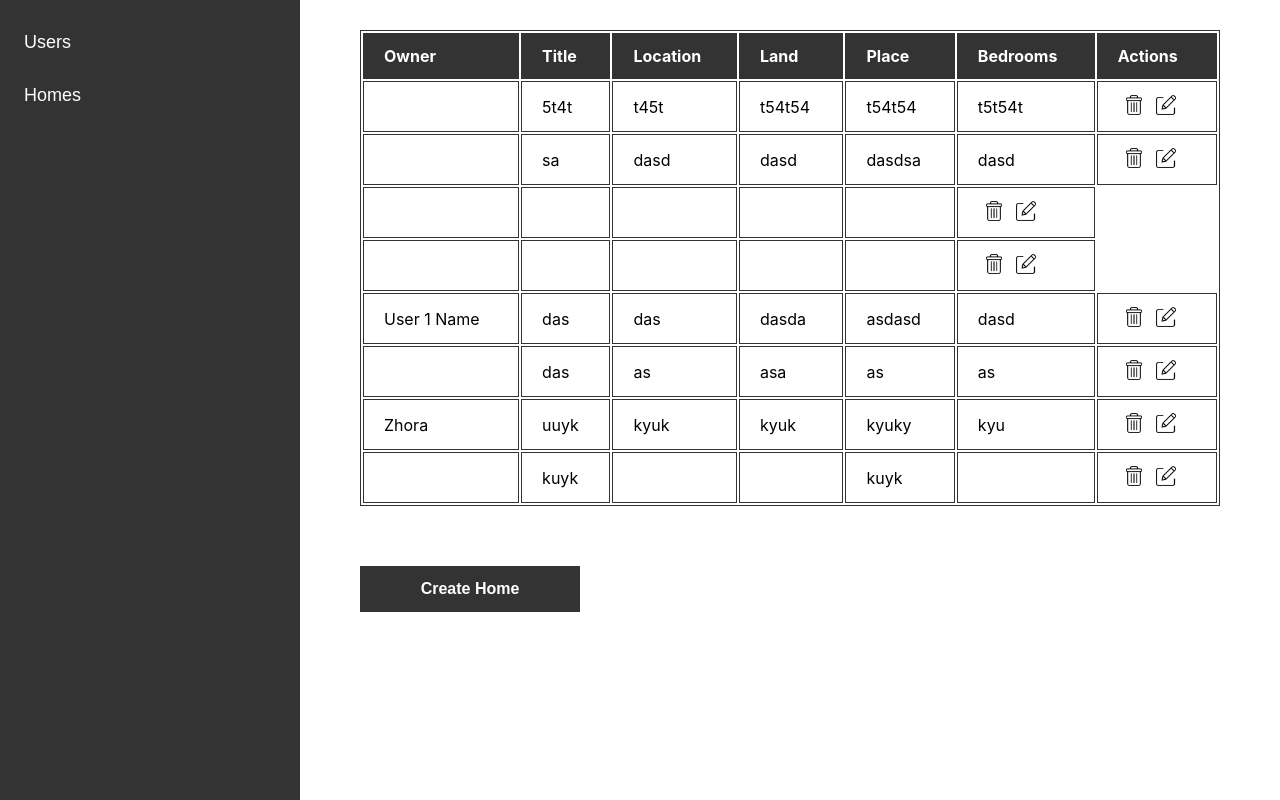
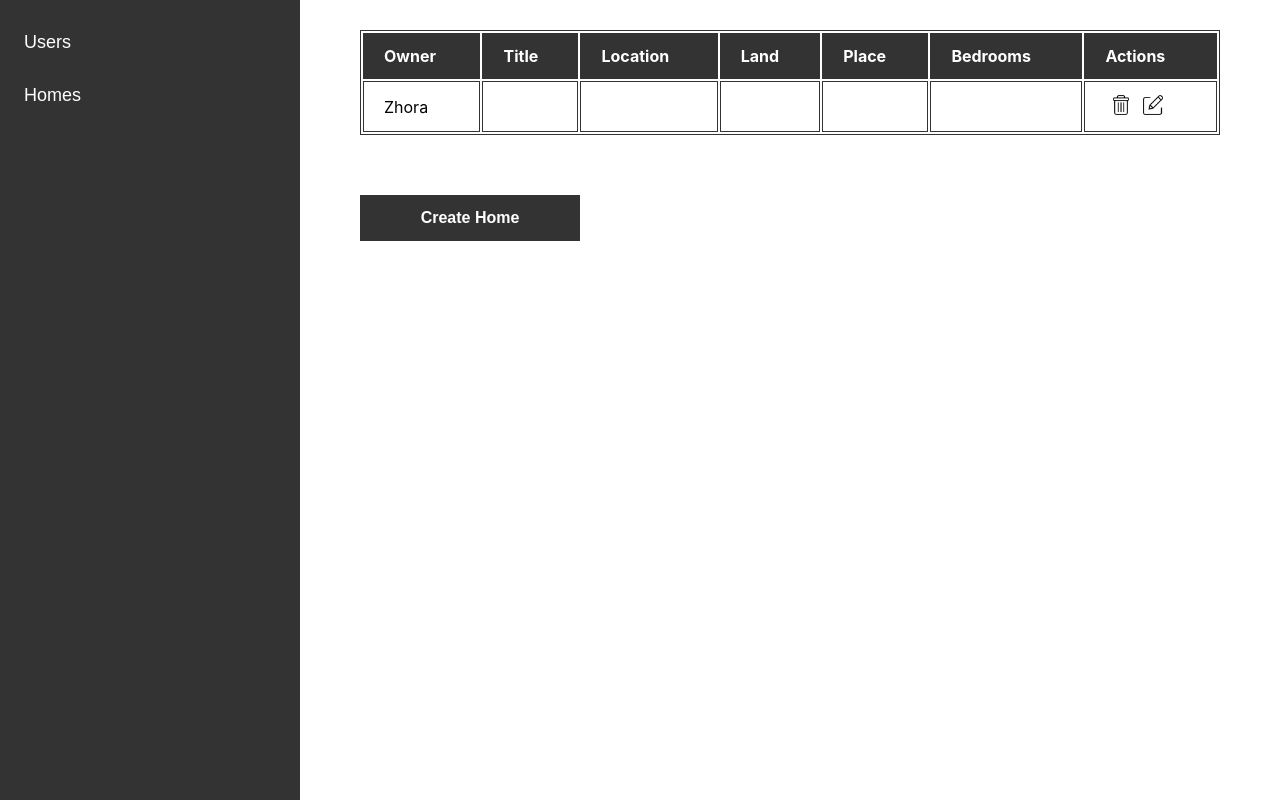
Before and after one commit to JorTorosyan/CRUD-app, a React (Create React App) app: page /homes in a window 1280 px wide. Built offline with nearby package versions, Linux system fonts and the light colour scheme; data requests are answered from the project's data file.

Commit message:
added delete action for users and homes

```diff
--- a/db.json
+++ b/db.json
@@ -7,96 +7,17 @@
       "age": "27",
       "email": "zhora@gmail.com",
       "password": "zhora123456"
-    },
-    {
-      "id": "f1e64b3b-62b1-41cc-a448-bb490bfdc938",
-      "firstName": "User 1 Name",
-      "lastName": "User 1 Surname",
-      "age": "19",
-      "email": "user1@mail.com",
-      "password": "user777"
-    },
-    {
-      "id": "9471f045-da77-487b-9750-d3820577933d",
-      "firstName": "John",
-      "lastName": "Smith",
-      "email": "john@mail.com",
-      "age": "36",
-      "password": "12345678",
-      "confirmPassword": "12345678"
     }
   ],
   "homes": [
     {
-      "id": "fb39c2a3-8830-431d-82bc-58dcffde256e",
-      "title": "5t4t",
-      "location": "t45t",
-      "land": "t54t54",
-      "place": "t54t54",
-      "bedroom": "t5t54t"
-    },
-    {
-      "id": "993ea900-814a-4486-98f7-b1be9791d670",
-      "owner": "",
-      "title": "sa",
-      "location": "dasd",
-      "land": "dasd",
-      "place": "dasdsa",
-      "bedroom": "dasd"
-    },
-    {
-      "id": "ead30ddd-14b2-4a65-8908-2b2d7c02e880",
-      "owner": "",
+      "id": "68697ea2-4d90-4463-b862-ff36389332ba",
+      "owner": "Zhora",
       "title": "",
       "location": "",
       "land": "",
       "place": "",
       "bedroom": ""
-    },
-    {
-      "id": "6103dc7d-1755-4fe3-8573-ffd9c484cd16",
-      "owner": "",
-      "title": "",
-      "location": "",
-      "land": "",
-      "place": "",
-      "bedroom": ""
-    },
-    {
-      "id": "7943e207-287f-4df5-a606-31693302aaaa",
-      "owner": "User 1 Name",
-      "title": "das",
-      "location": "das",
-      "land": "dasda",
-      "place": "asdasd",
-      "bedroom": "dasd"
-    },
-    {
-      "id": "7bde1e9c-77a6-4afd-979d-0cb69e48d557",
-      "owner": "",
-      "title": "das",
-      "location": "as",
-      "land": "asa",
-      "place": "as",
-      "bedroom": "as"
-    },
-    {
-      "id": "575e5869-406e-41ea-ab54-233d87d3ff7f",
-      "owner": "Zhora",
-      "title": "uuyk",
-      "location": "kyuk",
-      "land": "kyuk",
-      "place": "kyuky",
-      "bedroom": "kyu"
-    },
-    {
-      "id": "f5039bb2-ca2a-4999-bd29-0cd2921e8dd4",
-      "owner": "",
-      "title": "kuyk",
-      "location": "",
-      "land": "",
-      "place": "kuyk",
-      "bedroom": ""
     }
   ]
 }
--- a/src/components/table/index.js
+++ b/src/components/table/index.js
@@ -1,9 +1,23 @@
 import React from 'react';
 import DeleteIcon from '../../assets/images/delete.png';
 import EditIcon from '../../assets/images/edit.png';
+import api from "../../api/config";
+import {useHistory} from "react-router-dom";
 
-const Table = ({column0, column1, column2, column3, column4, column5, data}) => {
-    console.log(data)
+const Table = ({column0, column1, column2, column3, column4, column5, data, getUser, getHomes}) => {
+
+    const history = useHistory();
+    const location = history.location.pathname.slice(1);
+
+    const deleteUser = async (id) => {
+        await api.delete(`/users/${id}`);
+        getUser();
+    }
+    const deleteHome = async (id) => {
+        await api.delete(`/homes/${id}`);
+        getHomes();
+    }
+
     return (
         <div className="table">
             <table width="100%">
@@ -21,7 +35,7 @@ const Table = ({column0, column1, column2, column3, column4, column5, data}) =>
                 <tbody>
                     {data.map(item =>
                         <tr key={item.id}>
-                            <td style={{ display: item.title ? 'table-cell' : 'none' }}>{item.title && (
+                            <td style={{ display: item.owner ? 'table-cell' : 'none' }}>{item.owner && (
                                 item.owner
                             )}</td>
                             <td>{item.firstName ? item.firstName : item.title}</td>
@@ -30,7 +44,7 @@ const Table = ({column0, column1, column2, column3, column4, column5, data}) =>
                             <td>{item.email ? item.email : item.place}</td>
                             <td>{item.password ? item.password : item.bedroom}</td>
                             <td className="action">
-                                <button>
+                                <button onClick={ location === 'users' ? () => deleteUser(item.id) : () => deleteHome(item.id) }>
                                     <img src={DeleteIcon} alt=""/>
                                 </button>
                                 <button>
--- a/src/pages/homes/create.js
+++ b/src/pages/homes/create.js
@@ -50,7 +50,7 @@ const CreateHomes = () => {
                 <label>
                     <select name="owner" onChange={handleChange}>
                         <option value="">Select Owner</option>
-                        {allUsers.map(user =>
+                        {allUsers && allUsers.map(user =>
                             <option value={user.firstName} key={user.id}>{user.firstName}</option>
                         )}
                     </select>
--- a/src/pages/homes/index.js
+++ b/src/pages/homes/index.js
@@ -23,7 +23,7 @@ const Homes = () => {
     return (
         <div className="homes">
             <div className="table">
-                <Table column0='Owner' column1='Title' column2='Location' column3='Land' column4='Place' column5='Bedrooms' data={homes}/>
+                <Table column0='Owner' column1='Title' column2='Location' column3='Land' column4='Place' column5='Bedrooms' data={homes} getHomes={getHomes}/>
             </div>
             <button className="create_button" onClick={ () => createHome() }>Create Home</button>
         </div>
--- a/src/pages/users/create.js
+++ b/src/pages/users/create.js
@@ -40,9 +40,6 @@ const CreateUsers = () => {
                 ...data
         }
         const response = await api.post('/users',request);
-
-
-        console.log('rrrrrrrrrrrrr',response);
 
         if(response.data) {
             history.push('/users');
--- a/src/pages/users/index.js
+++ b/src/pages/users/index.js
@@ -18,13 +18,12 @@ const Users = () => {
 
         return response.data;
     }
+
     useEffect(() => {
 
         getUser();
 
     },[]);
-
-    console.log(users);
 
     const createUser = () => {
         history.push('/user/create');
@@ -33,7 +32,7 @@ const Users = () => {
     return (
         <div className="users">
             <div className="table">
-                <Table column1='First Name' column2='Last Name' column3='Age' column4='Email' column5='Password' data={users}/>
+                <Table column1='First Name' column2='Last Name' column3='Age' column4='Email' column5='Password' data={users} getUser={getUser}/>
             </div>
             <button className="create_button" onClick={ () => createUser() }>Create User</button>
         </div>
```
